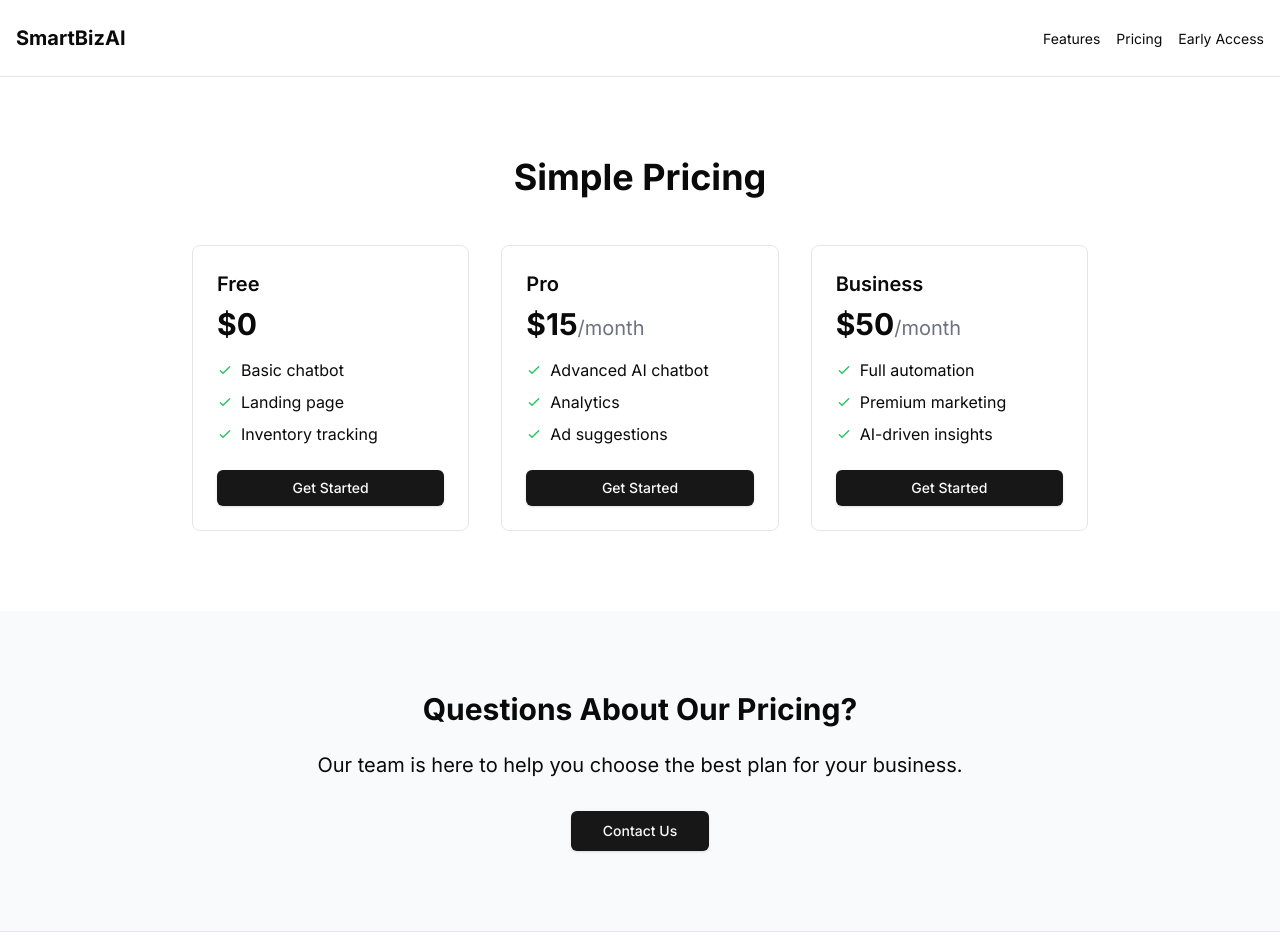
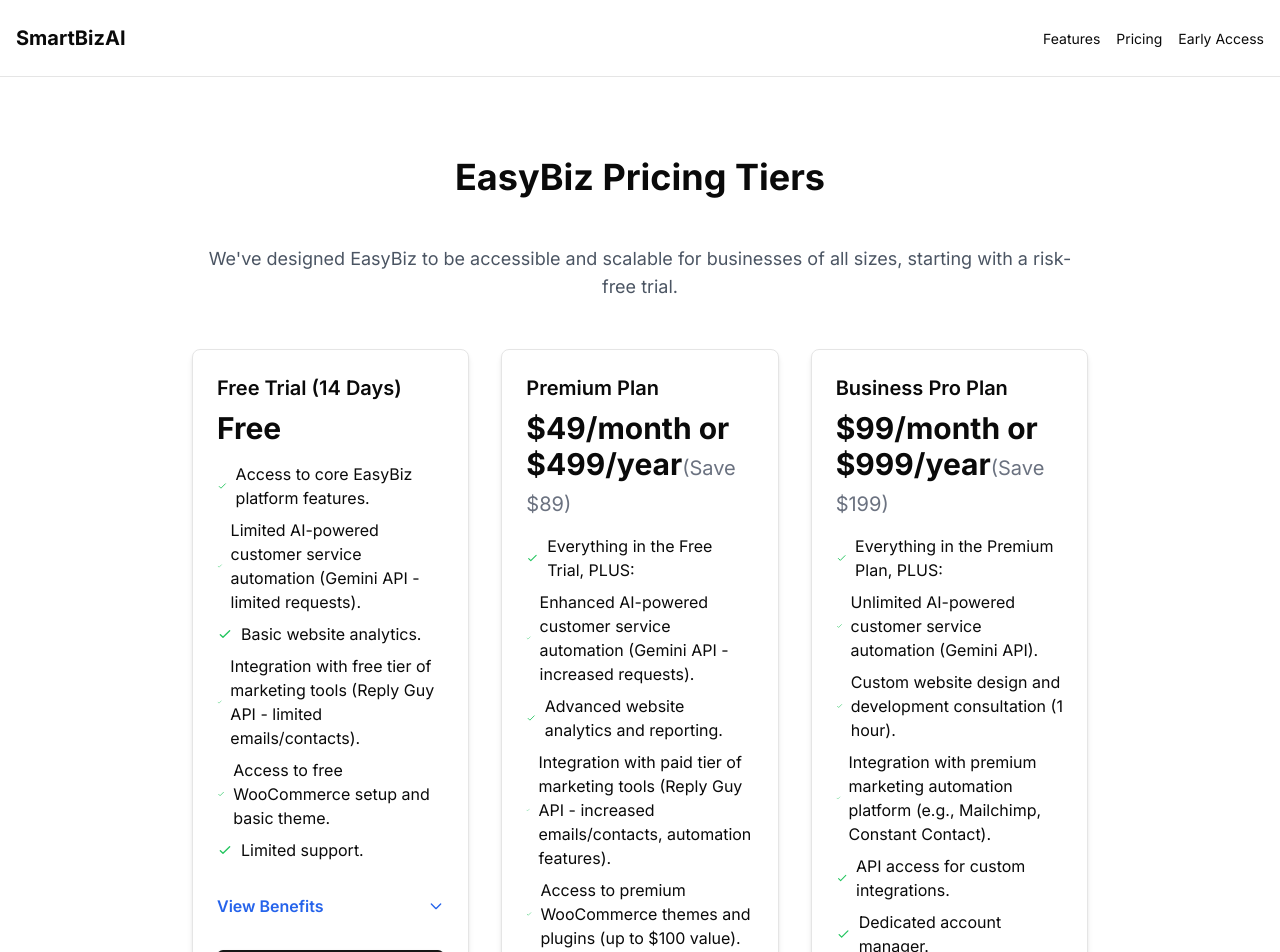
Before and after one commit to Ibrahim-t39/bizai, a Next.js app: page /pricing in a window 1280 px wide. Shown: the top 952 px of the page. Built offline with nearby package versions, Linux system fonts and the light colour scheme.

Commit message:
updated pricing

```diff
--- a/app/pricing/page.tsx
+++ b/app/pricing/page.tsx
@@ -1,45 +1,118 @@
-import { Button } from "@/components/ui/button"
-import Link from "next/link"
+"use client";
+import { Button } from "@/components/ui/button";
+import Link from "next/link";
+import { useState } from "react"; // Add this import for useState
 
 export default function Pricing() {
   return (
     <main className="flex-1">
+      {/* Main Pricing Section */}
       <section className="py-20 px-4">
         <div className="container max-w-4xl mx-auto">
-          <h1 className="text-4xl font-bold mb-12 text-center">Simple Pricing</h1>
+          <h1 className="text-4xl font-bold mb-12 text-center">EasyBiz Pricing Tiers</h1>
+          <p className="text-lg text-gray-600 text-center mb-12">
+            We've designed EasyBiz to be accessible and scalable for businesses of all sizes, starting with a risk-free trial.
+          </p>
           <div className="grid gap-8 md:grid-cols-3">
-            <PricingCard title="Free" price="$0" features={["Basic chatbot", "Landing page", "Inventory tracking"]} />
             <PricingCard
-              title="Pro"
-              price="$15"
-              period="/month"
-              features={["Advanced AI chatbot", "Analytics", "Ad suggestions"]}
+              title="Free Trial (14 Days)"
+              price="Free"
+              features={[
+                "Access to core EasyBiz platform features.",
+                "Limited AI-powered customer service automation (Gemini API - limited requests).",
+                "Basic website analytics.",
+                "Integration with free tier of marketing tools (Reply Guy API - limited emails/contacts).",
+                "Access to free WooCommerce setup and basic theme.",
+                "Limited support.",
+              ]}
+              benefits={[
+                "Experience the power of EasyBiz firsthand.",
+                "Test the AI-powered automation and see how it can streamline your operations.",
+                "Explore the website building tools and create a basic online presence.",
+                "Get a feel for the platform's user-friendly interface.",
+              ]}
             />
             <PricingCard
-              title="Business"
-              price="$50"
-              period="/month"
-              features={["Full automation", "Premium marketing", "AI-driven insights"]}
+              title="Premium Plan"
+              price="$49/month or $499/year"
+              period="(Save $89)"
+              features={[
+                "Everything in the Free Trial, PLUS:",
+                "Enhanced AI-powered customer service automation (Gemini API - increased requests).",
+                "Advanced website analytics and reporting.",
+                "Integration with paid tier of marketing tools (Reply Guy API - increased emails/contacts, automation features).",
+                "Access to premium WooCommerce themes and plugins (up to $100 value).",
+                "Priority email support.",
+                "5 User Accounts",
+              ]}
+              benefits={[
+                "Unlock the full potential of EasyBiz's AI capabilities.",
+                "Gain deeper insights into your website traffic and customer behavior.",
+                "Automate your marketing efforts to reach more customers and boost bookings.",
+                "Create a professional and visually appealing website.",
+                "Receive faster and more comprehensive support.",
+                "Collaborate with your team with multiple user accounts.",
+              ]}
+            />
+            <PricingCard
+              title="Business Pro Plan"
+              price="$99/month or $999/year"
+              period="(Save $199)"
+              features={[
+                "Everything in the Premium Plan, PLUS:",
+                "Unlimited AI-powered customer service automation (Gemini API).",
+                "Custom website design and development consultation (1 hour).",
+                "Integration with premium marketing automation platform (e.g., Mailchimp, Constant Contact).",
+                "API access for custom integrations.",
+                "Dedicated account manager.",
+                "10 User Accounts",
+              ]}
+              benefits={[
+                "Maximize your efficiency with unlimited AI automation.",
+                "Get personalized guidance on optimizing your website for conversions.",
+                "Seamlessly integrate with your existing marketing tools.",
+                "Extend the functionality of EasyBiz with custom integrations.",
+                "Receive personalized support from a dedicated account manager.",
+                "Empower your entire team with additional user accounts.",
+              ]}
             />
           </div>
         </div>
       </section>
+
+      {/* Questions Section */}
       <section className="py-20 px-4 bg-gray-50">
         <div className="container max-w-3xl mx-auto text-center">
           <h2 className="text-3xl font-bold mb-6">Questions About Our Pricing?</h2>
-          <p className="text-xl mb-8">Our team is here to help you choose the best plan for your business.</p>
+          <p className="text-xl mb-8">
+            Our team is here to help you choose the best plan for your business.
+          </p>
           <Button asChild size="lg">
             <Link href="/early-access">Contact Us</Link>
           </Button>
         </div>
       </section>
     </main>
-  )
+  );
 }
 
-function PricingCard({ title, price, period = "", features }: { title: string; price: string; period?: string; features: string[] }) {
+function PricingCard({
+  title,
+  price,
+  period = "",
+  features,
+  benefits,
+}: {
+  title: string;
+  price: string;
+  period?: string;
+  features: string[];
+  benefits: string[];
+}) {
+  const [isBenefitsOpen, setIsBenefitsOpen] = useState(false); // State for toggling benefits
+
   return (
-    <div className="p-6 border rounded-lg">
+    <div className="p-6 border rounded-lg shadow-md transition-shadow hover:shadow-lg">
       <h3 className="text-xl font-semibold mb-2">{title}</h3>
       <div className="text-3xl font-bold mb-4">
         {price}
@@ -61,7 +134,42 @@
           </li>
         ))}
       </ul>
+      <div className="mb-6">
+        <button
+          onClick={() => setIsBenefitsOpen(!isBenefitsOpen)}
+          className="w-full text-left text-blue-600 font-semibold flex items-center justify-between py-2"
+        >
+          <span>View Benefits</span>
+          <svg
+            className={`w-4 h-4 transition-transform ${isBenefitsOpen ? "rotate-180" : ""}`}
+            fill="none"
+            stroke="currentColor"
+            viewBox="0 0 24 24"
+            xmlns="http://www.w3.org/2000/svg"
+          >
+            <path strokeLinecap="round" strokeLinejoin="round" strokeWidth={2} d="M19 9l-7 7-7-7" />
+          </svg>
+        </button>
+        {isBenefitsOpen && (
+          <ul className="space-y-2 mt-2 pl-4">
+            {benefits.map((benefit, index) => (
+              <li key={index} className="flex items-center">
+                <svg
+                  className="w-4 h-4 mr-2 text-blue-500"
+                  fill="none"
+                  stroke="currentColor"
+                  viewBox="0 0 24 24"
+                  xmlns="http://www.w3.org/2000/svg"
+                >
+                  <path strokeLinecap="round" strokeLinejoin="round" strokeWidth={2} d="M5 13l4 4L19 7" />
+                </svg>
+                {benefit}
+              </li>
+            ))}
+          </ul>
+        )}
+      </div>
       <Button className="w-full">Get Started</Button>
     </div>
-  )
+  );
 }
```
